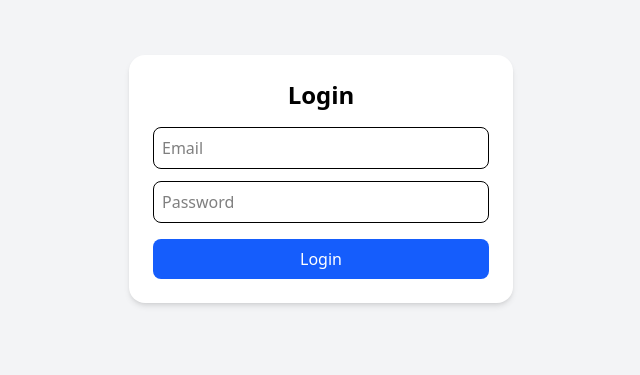
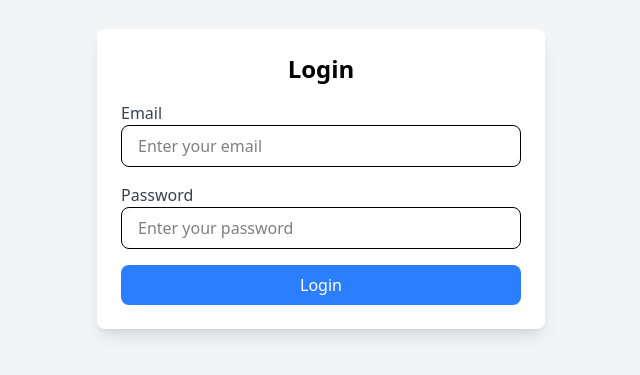
Before and after one commit to Gujjarmag/family-tree, a React (Vite) app: page / in a window 1280 px wide. Shown: the part 221-596 px from the top of the page, without its empty margins (319-959 px from the left). Built offline with nearby package versions, Linux system fonts and the light colour scheme.

Commit message:
Added protected routes and logout functionality

```diff
--- a/package.json
+++ b/package.json
@@ -11,6 +11,7 @@
   },
   "dependencies": {
     "@tailwindcss/vite": "^4.1.12",
+    "axios": "^1.11.0",
     "react": "^19.1.1",
     "react-dom": "^19.1.1",
     "react-router-dom": "^7.8.2",
--- a/src/App.jsx
+++ b/src/App.jsx
@@ -2,12 +2,20 @@ import { Routes, Route } from "react-router-dom";
 import Login from "./pages/Login.jsx";
 import Dashboard from "./pages/Dashboard.jsx";
 import FamilyTree from "./pages/FamilyTree.jsx";
+import ProtectedRoute from "./components/ProtectedRoute.jsx";
 
 function App() {
   return (
     <Routes>
       <Route path="/" element={<Login />} />
-      <Route path="/dashboard" element={<Dashboard />} />
+      <Route
+        path="/dashboard"
+        element={
+          <ProtectedRoute>
+            <Dashboard />
+          </ProtectedRoute>
+        }
+      />
       <Route path="/tree/:id" element={<FamilyTree />} />
     </Routes>
   );
--- /dev/null
+++ b/src/components/ProtectedRoute.jsx
@@ -0,0 +1,12 @@
+import { Navigate } from "react-router-dom";
+
+export default function ProtectedRoute({ children }) {
+  const token = localStorage.getItem("token");
+
+  // If there's no token, redirect to login
+  if (!token) {
+    return <Navigate to="/" replace />;
+  }
+
+  return children;
+}
--- /dev/null
+++ b/src/lib/api.js
@@ -0,0 +1,16 @@
+import axios from "axios";
+
+const API = axios.create({
+  baseURL: "http://localhost:5000/api",
+});
+
+// Attach JWT Token (if exists)
+API.interceptors.request.use((req) => {
+  const token = localStorage.getItem("token");
+  if (token) {
+    req.headers.Authorization = `Bearer ${token}`;
+  }
+  return req;
+});
+
+export default API;
--- a/src/pages/Dashboard.jsx
+++ b/src/pages/Dashboard.jsx
@@ -2,7 +2,27 @@ import { useState } from "react";
 import { useNavigate } from "react-router-dom";
 
 function Dashboard() {
-  return <h1 className="text-3xl text-center">Dashboard Page</h1>;
+  const navigate = useNavigate();
+
+  const handleLogout = () => {
+    localStorage.removeItem("token"); // Clear JWT token
+    navigate("/"); // Go back to login page
+  };
+
+  return (
+    <div className="flex flex-col items-center justify-center min-h-screen bg-green-100">
+      <h1 className="text-3xl font-bold mb-4">
+        Welcome to the Family Tree Dashboard 🎉
+      </h1>
+
+      <button
+        onClick={handleLogout}
+        className="bg-red-500 text-white px-4 py-2 rounded-lg hover:bg-red-600 transition"
+      >
+        Logout
+      </button>
+    </div>
+  );
 }
 
 export default Dashboard;
--- a/src/pages/Login.jsx
+++ b/src/pages/Login.jsx
@@ -1,52 +1,73 @@
 import { useState } from "react";
 import { useNavigate } from "react-router-dom";
+import API from "../lib/api";
 
-function Login() {
+export default function Login() {
   const [email, setEmail] = useState("");
   const [password, setPassword] = useState("");
+  const [error, setError] = useState("");
   const navigate = useNavigate();
 
-  const handleSubmit = (e) => {
+  const handleLogin = async (e) => {
     e.preventDefault();
-    console.log("Logging in with:", email, password);
-    navigate("/dashboard"); // Redirect to dashboard after login
+    setError("");
+
+    try {
+      const { data } = await API.post("/auth/login", {
+        email,
+        password,
+      });
+
+      // Save JWT token
+      localStorage.setItem("token", data.token);
+
+      // Redirect to dashboard (or home)
+      navigate("/dashboard");
+    } catch (err) {
+      console.error(err);
+      setError(err.response?.data?.message || "Something went wrong");
+    }
   };
 
   return (
     <div className="flex items-center justify-center min-h-screen bg-gray-100">
-      <form
-        onSubmit={handleSubmit}
-        className="bg-white p-6 rounded-2xl shadow-md w-96"
-      >
-        <h1 className="text-2xl font-bold mb-4 text-center">Login</h1>
+      <div className="bg-white shadow-lg rounded-lg p-6 w-full max-w-md">
+        <h2 className="text-2xl font-semibold text-center mb-4">Login</h2>
+        {error && <p className="text-red-500 text-sm mb-3">{error}</p>}
 
+        <form onSubmit={handleLogin} className="space-y-4">
+          <div>
+            <label className="block text-gray-700">Email</label>
             <input
               type="email"
-          placeholder="Email"
+              placeholder="Enter your email"
               value={email}
               onChange={(e) => setEmail(e.target.value)}
-          className="w-full mb-3 p-2 border rounded-lg"
+              className="w-full px-4 py-2 border rounded-lg focus:outline-none focus:ring focus:ring-blue-300"
               required
             />
+          </div>
 
+          <div>
+            <label className="block text-gray-700">Password</label>
             <input
               type="password"
-          placeholder="Password"
+              placeholder="Enter your password"
               value={password}
               onChange={(e) => setPassword(e.target.value)}
-          className="w-full mb-4 p-2 border rounded-lg"
+              className="w-full px-4 py-2 border rounded-lg focus:outline-none focus:ring focus:ring-blue-300"
               required
             />
+          </div>
 
           <button
             type="submit"
-          className="w-full bg-blue-600 text-white py-2 rounded-lg hover:bg-blue-700"
+            className="w-full bg-blue-500 text-white py-2 rounded-lg hover:bg-blue-600 transition"
           >
             Login
           </button>
         </form>
       </div>
+    </div>
   );
 }
-
-export default Login;
```
Also changed, not shown: 2 other files (tests, documents, lock files or other folders). Lines whose indentation alone changed are shown as unchanged.
